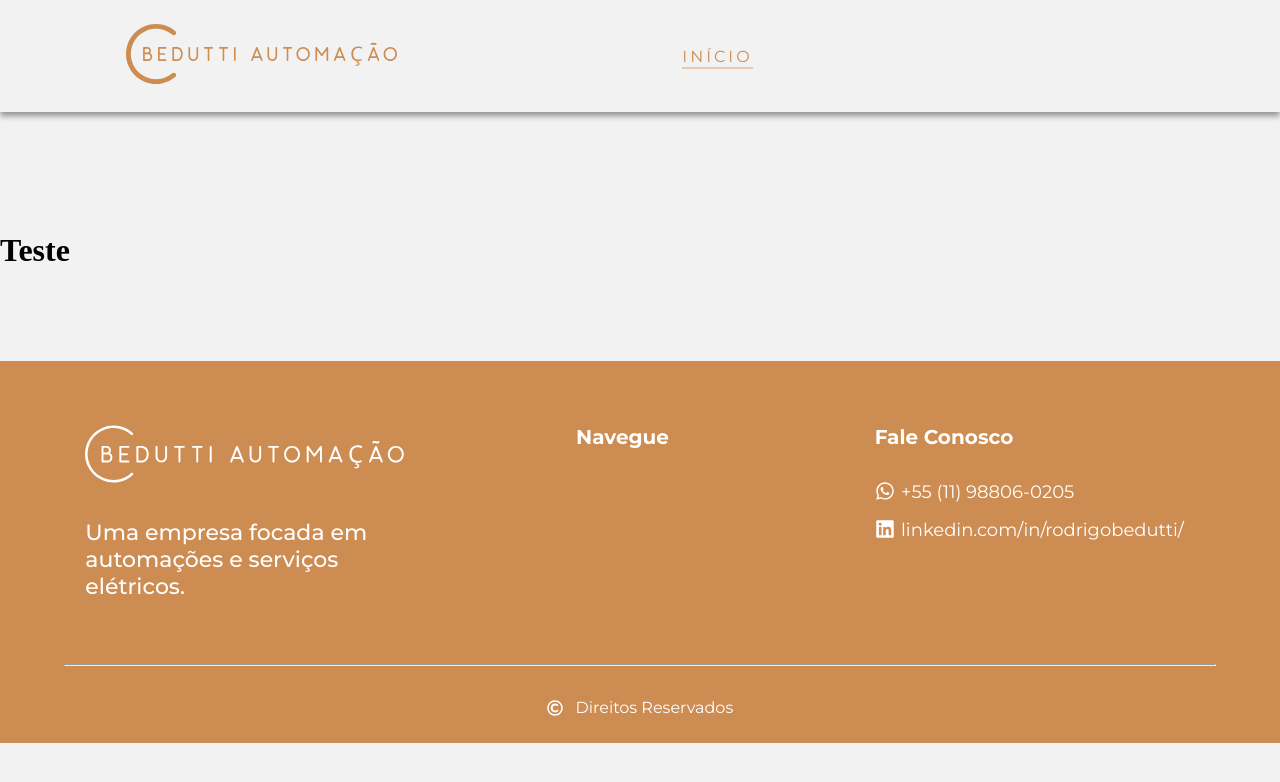
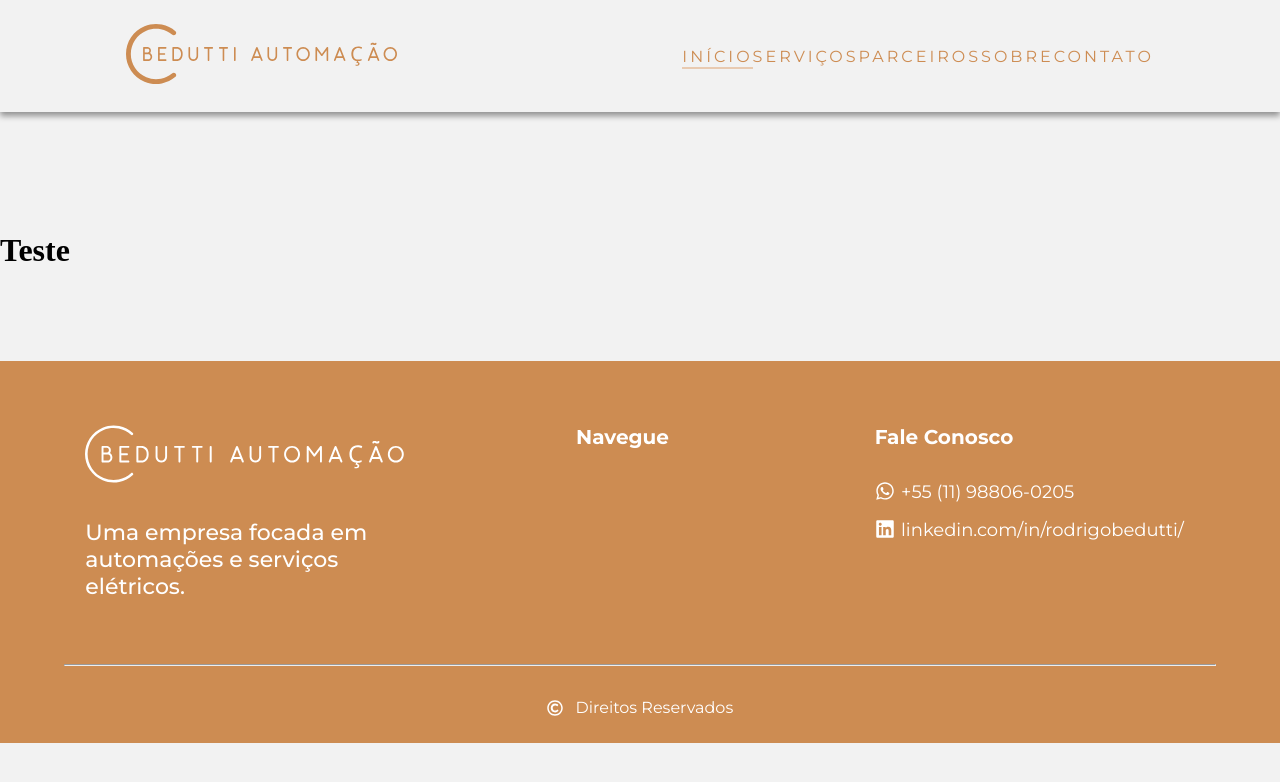
Before and after one commit to Ath3Dev/beduttiAutomacao, a React (Vite) app: page / in a window 1280 px wide. Shown: the top 782 px of the page. Built offline with nearby package versions, Linux system fonts and the light colour scheme.

Commit message:
:sparkles: feat: Alterações na responsividade

```diff
--- a/src/components/Header/index.jsx
+++ b/src/components/Header/index.jsx
@@ -37,19 +37,26 @@ export function Header() {
                 </div>
 
                 <ul className={`nav-list ${showMenu ? 'show' : ''}`}>
-                    {['INÍCIO', 'SERVIÇOS', 'PARCEIROS', 'SOBRE', 'CONTATO'].map((item, index) => (
+                    {[
+                        { label: 'INÍCIO', target: '#inicio' },
+                        { label: 'SERVIÇOS', target: '#servicos' },
+                        { label: 'PARCEIROS', target: '#parceiros' },
+                        { label: 'SOBRE', target: '#sobre' },
+                        { label: 'CONTATO', target: '#contato' }
+                    ].map((item, index) => (
                         <li
-                            key={item}
-                            onMouseOver={() => handleMouseOver(item)}
+                            key={item.label}
+                            onMouseOver={() => handleMouseOver(item.label)}
                             onMouseOut={handleMouseOut}
                             onClick={preventClick}
-                            className={activeItem === item ? 'active' : ''}
+                            className={activeItem === item.label ? 'active' : ''}
                             style={{ transitionDelay: `${index * 0.1}s` }}
                         >
-                            {item}
+                            <a href={item.target}>{item.label}</a>
                         </li>
                     ))}
                 </ul>
+
             </nav>
         </header>
     );
--- a/src/components/Header/style.css
+++ b/src/components/Header/style.css
@@ -19,9 +19,13 @@ nav .logo img {
     position: relative;
     letter-spacing: 3px;
     margin-left: 32px;
-    color: #CD8C52;
     cursor: pointer;
     font-family: "Montserrat", sans-serif;
+}
+
+.nav-list li a{
+    text-decoration: none;
+    color: #CD8C52;
 }
 
 .nav-list li::before {
@@ -33,15 +37,11 @@ nav .logo img {
     height: 2px;
     background-color: #E8CAB1;
     transition: right 0.5s ease;
-    outline: none;
 }
 
-.nav-list li.active::before {
+.nav-list li.active::before,
+.nav-list li:hover::before {
     right: 0;
-}
-
-.nav-list li:not(.active):hover::before {
-    transition: right 0.8s ease;
 }
 
 .active::before {
@@ -69,10 +69,8 @@ nav .logo img {
     nav {
         position: fixed;
         width: 100%;
-        align-items: center;
-        justify-content: space-around;
         top: 0;
-        background: #FFF;
+        background: #f2f2f2;
     }
 
     .nav-list {
@@ -99,7 +97,11 @@ nav .logo img {
         margin-left: 0;
         opacity: 0;
         transition: opacity 0.5s ease;
+    }
+
+    .nav-list li a{
         color: #f2f2f2;
+        outline: transparent;
     }
 
     .nav-list.show li {
```
